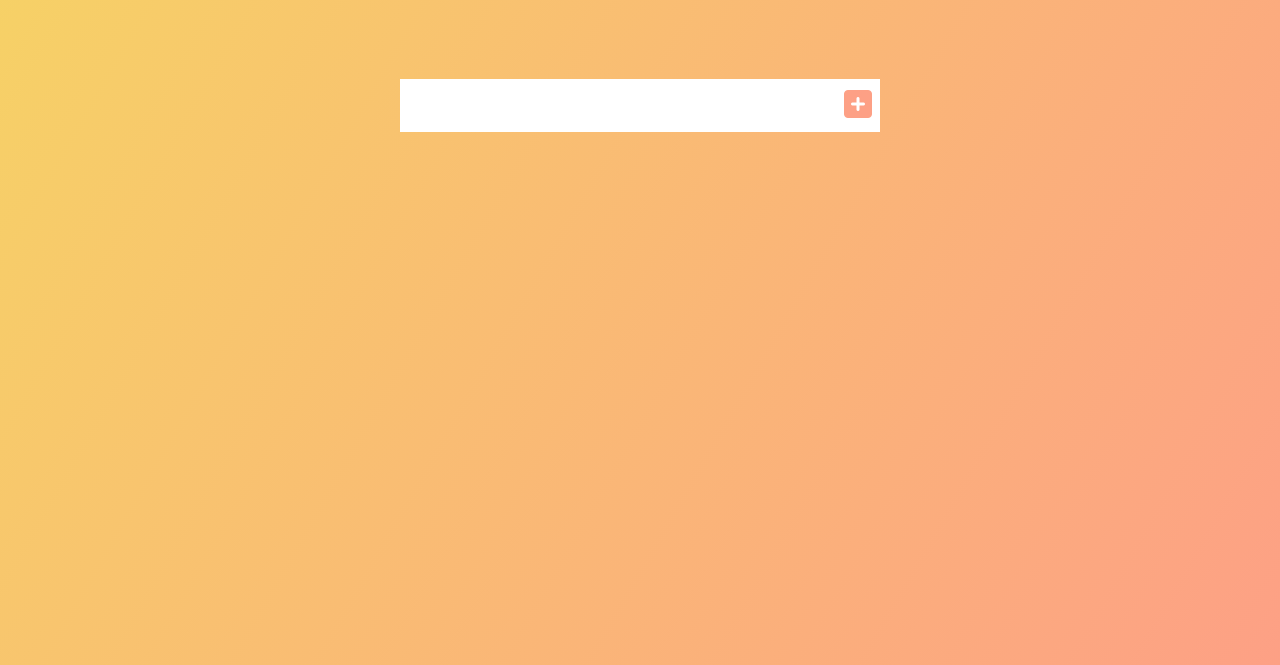
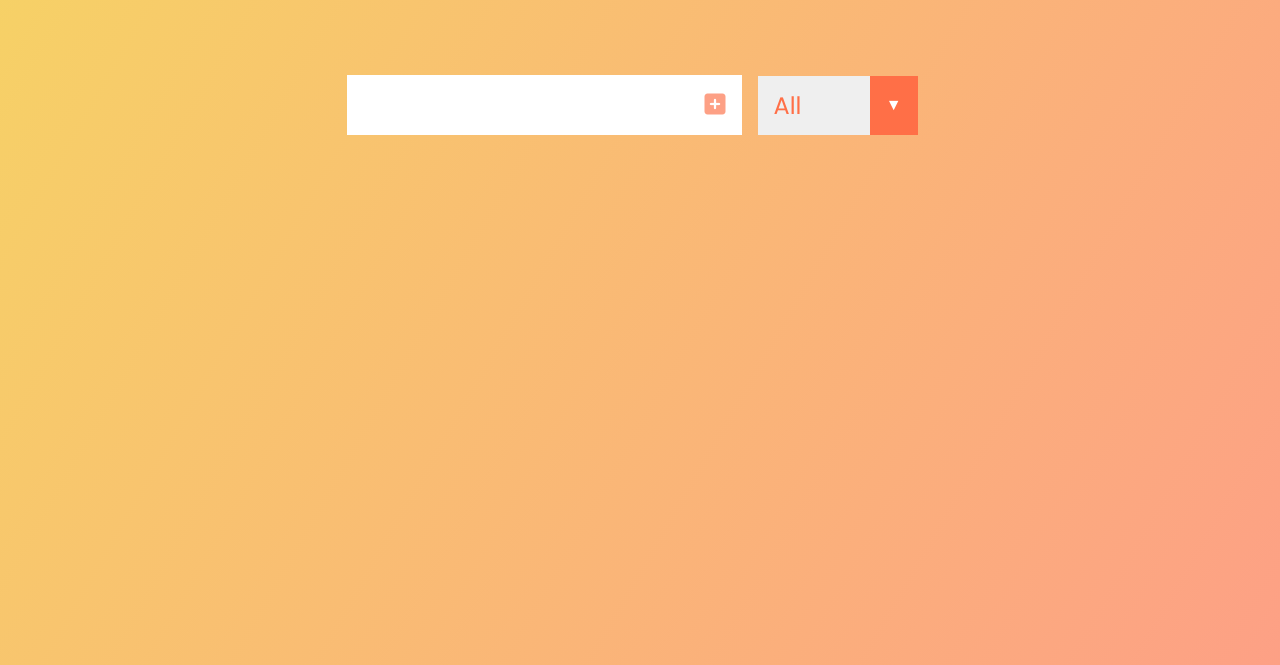
Before and after one commit to IvanJava/toDoApp, a plain HTML site: page index.html in a window 1280 px wide. Shown: the part 135-800 px from the top of the page. Drawn offline with Linux system fonts and the light colour scheme.

Commit message:
added select bar

```diff
--- a/app.js
+++ b/app.js
@@ -42,8 +42,13 @@ function deleteCheck(e){
     //delete list item
     if(item.classList[0] === 'trash-btn'){
         const todo = item.parentElement;
-        todo.remove();
+        //add animation
+        todo.classList.add('fall');
+        todo.addEventListener('transitionend', function(){
+            todo.remove();
+        })
     }
+    //check completed item
     if(item.classList[0] === 'complete-btn'){
         const todo = item.parentElement;
         todo.classList.toggle('completed');
--- a/index.html
+++ b/index.html
@@ -20,10 +20,16 @@
         <button class="todo-button" type="submit">
             <i class="fas fa-plus-square"></i>
         </button>
+        <div class='select'>
+            <select name="todos" class="filter-todo">
+                <option value="all">All</option>
+                <option value="completed">Completed</option>
+                <option value="uncompleted">Uncompleted</option>
+            </select>
+        </div>
     </form>
     <div class="todo-container">
         <ul class="todo-list">
-
         </ul>
     </div>
     <script src="./app.js"></script>
--- a/style.css
+++ b/style.css
@@ -22,8 +22,8 @@ form {
 
 form input,
 form button{
-    padding: 0.5rem;
-    font-size: 2rem;
+    padding: 1rem;
+    font-size: 1.5rem;
     background-color: white;
     border: none;
 }
@@ -80,8 +80,39 @@ form button:hover{
 .fa-check, .fa-trash{
     pointer-events: none;
 }
-
 .completed{
     text-decoration: line-through;
     opacity: 0.5;
 }
+.fall{
+    transform: translateY(8rem) rotateZ(20deg);
+    opacity: 0;
+}
+select{
+    -moz-appearance: none;
+    -webkit-appearance: none;
+    appearance: none;
+    border:none;
+    outline: none;
+    color: #ff6f47;
+    width: 10rem;
+    cursor: pointer;
+    font-size: 1.5rem;
+    padding: 1rem;
+    font-family: "Poppins", sans-serif;
+}
+.select{
+    margin: 1rem;
+    position: relative;
+    overflow: hidden;
+}
+.select::after{
+    content: '\25BC';
+    position: absolute;
+    top: 0;
+    right: 0;
+    bottom:0;
+    padding: 1rem;
+    background-color: #ff6f47;
+    pointer-events: none;
+}
```
